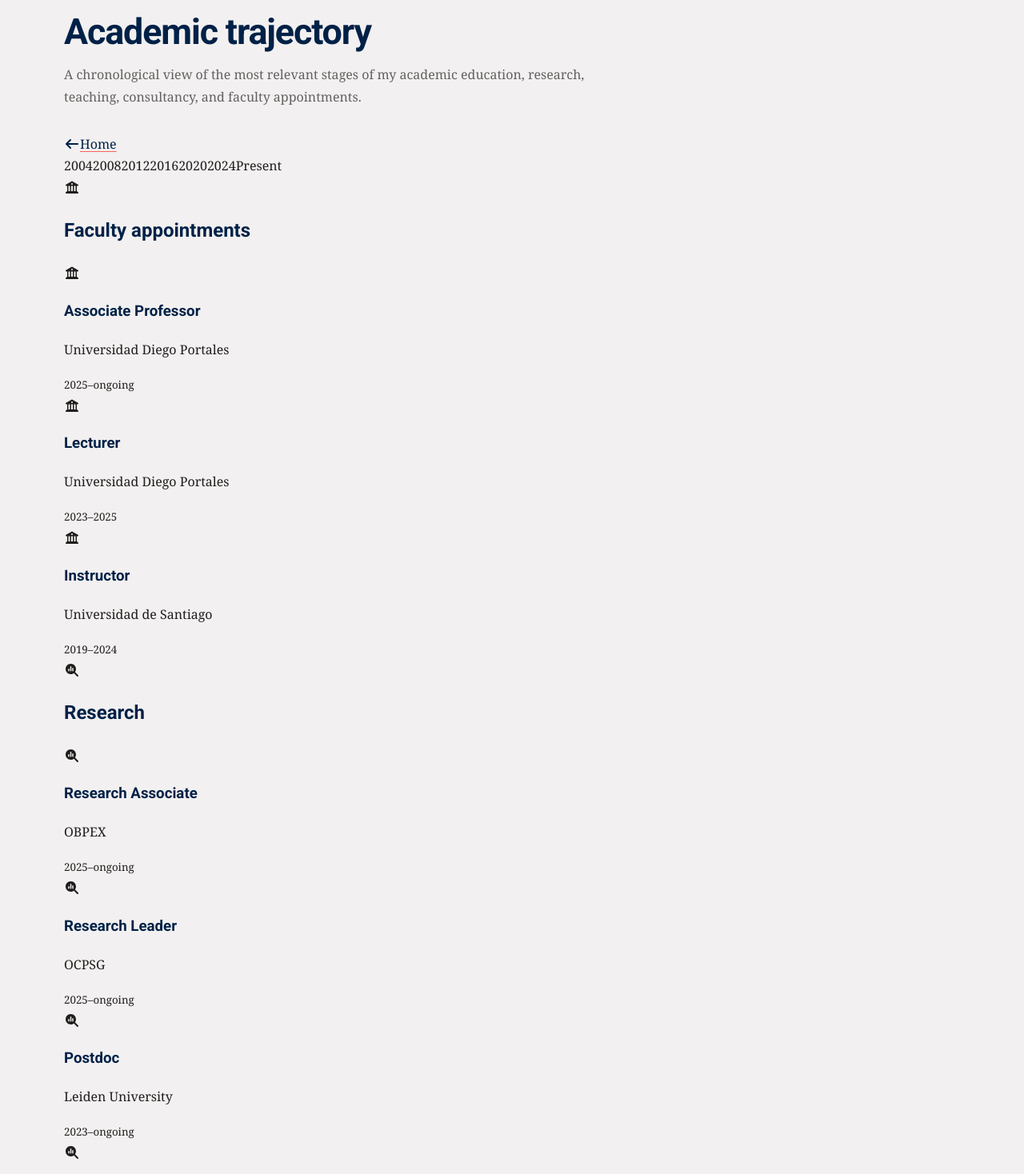
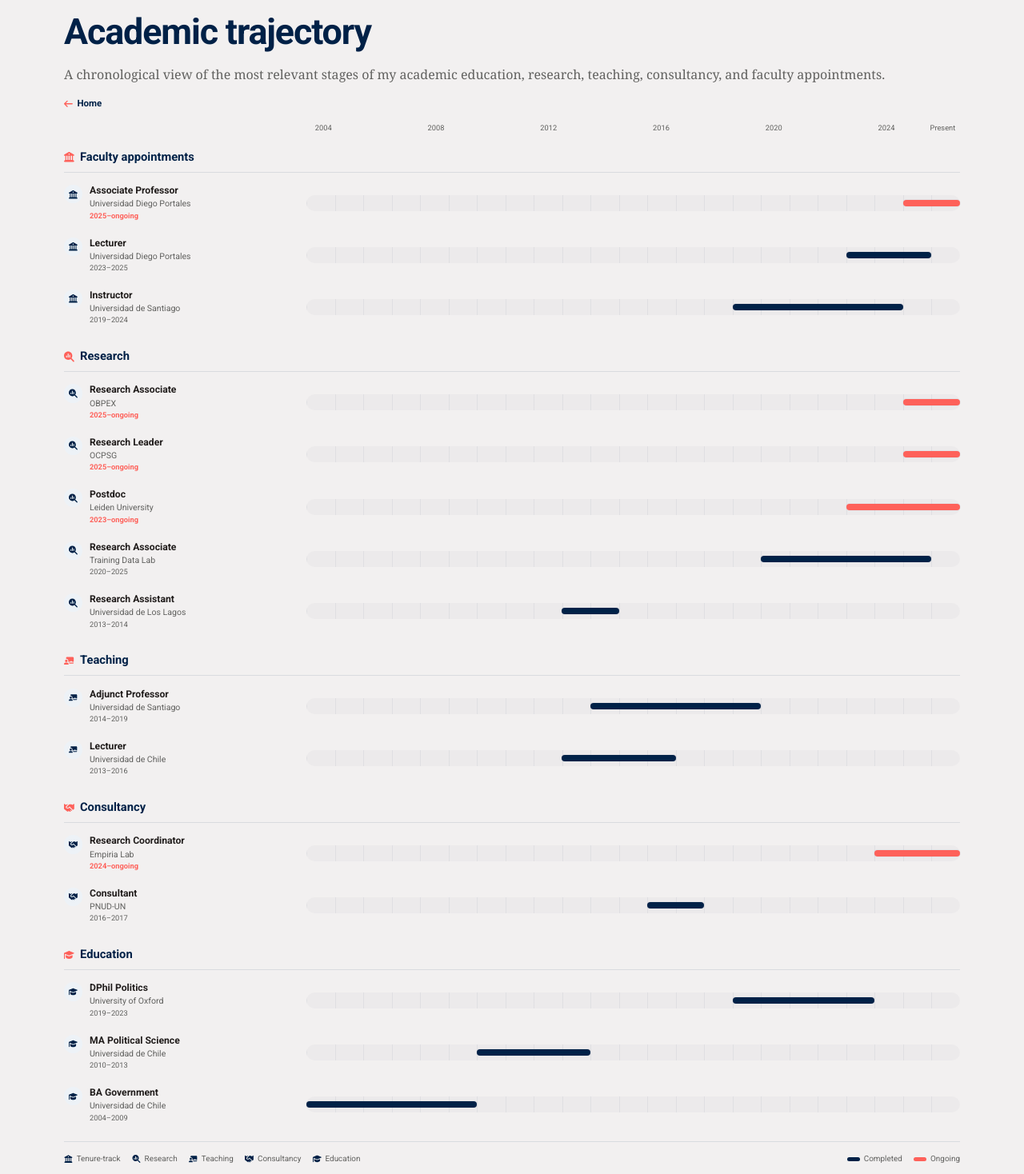
Before and after one commit to bgonzalezbustamante/academic-website, a Next.js app: page /trajectory in a window 1280 px wide. Shown: the part 162-1630 px from the top of the page at 80% size. Built offline with nearby package versions, Linux system fonts and the light colour scheme; no server answers; some icons are missing.

Commit message:
Style academic trajectory page

```diff
--- a/app/globals.css
+++ b/app/globals.css
@@ -4121,3 +4121,291 @@ h4 {
     text-align: left;
   }
 }
+
+
+/* Academic trajectory */
+
+.bio-trajectory-link {
+  display: inline-flex;
+  align-items: center;
+  gap: 0.36rem;
+  margin-top: 0.9rem;
+  color: var(--oxford-blue);
+  font-family: var(--font-roboto), Arial, sans-serif;
+  font-size: 0.72rem;
+  font-weight: 650;
+  text-decoration: none;
+}
+
+.bio-trajectory-link svg {
+  width: 0.72rem;
+  color: var(--oxford-coral);
+}
+
+.bio-trajectory-link:hover {
+  color: var(--oxford-coral);
+}
+
+.trajectory-page-heading .page-lead {
+  max-width: none;
+  margin-bottom: 0.8rem;
+}
+
+.trajectory-toolbar {
+  display: flex;
+  align-items: center;
+  margin-bottom: 1rem;
+  font-family: var(--font-roboto), Arial, sans-serif;
+  font-size: 0.72rem;
+}
+
+.trajectory-toolbar a {
+  display: inline-flex;
+  align-items: center;
+  gap: 0.35rem;
+  font-weight: 650;
+  text-decoration: none;
+}
+
+.trajectory-toolbar a svg {
+  width: 0.68rem;
+  color: var(--oxford-coral);
+}
+
+.trajectory {
+  display: grid;
+  gap: 1.05rem;
+}
+
+.trajectory-axis,
+.trajectory-row {
+  display: grid;
+  grid-template-columns: minmax(235px, 285px) minmax(0, 1fr);
+  gap: 1.1rem;
+}
+
+.trajectory-axis {
+  align-items: end;
+  padding: 0 0.25rem 0.15rem;
+}
+
+.trajectory-year-grid,
+.trajectory-track {
+  display: grid;
+  min-width: 0;
+}
+
+.trajectory-year-grid {
+  align-items: end;
+  color: var(--oxford-ash);
+  font-family: var(--font-roboto), Arial, sans-serif;
+  font-size: 0.58rem;
+  line-height: 1;
+}
+
+.trajectory-year-grid span {
+  justify-self: center;
+  white-space: nowrap;
+}
+
+.trajectory-groups {
+  display: grid;
+  gap: 1.25rem;
+}
+
+.trajectory-group {
+  display: grid;
+  gap: 0.55rem;
+}
+
+.trajectory-group-heading {
+  display: inline-flex;
+  align-items: center;
+  gap: 0.45rem;
+  border-bottom: 1px solid rgba(0, 33, 71, 0.1);
+  padding-bottom: 0.38rem;
+}
+
+.trajectory-group-heading svg {
+  width: 0.8rem;
+  color: var(--oxford-coral);
+}
+
+.trajectory-group-heading h2 {
+  margin: 0;
+  font-size: 0.92rem;
+  font-weight: 650;
+}
+
+.trajectory-rows {
+  display: grid;
+  gap: 0.46rem;
+}
+
+.trajectory-row {
+  align-items: center;
+  min-height: 58px;
+}
+
+.trajectory-role {
+  min-width: 0;
+  display: grid;
+  grid-template-columns: 1.45rem minmax(0, 1fr);
+  gap: 0.55rem;
+  align-items: start;
+}
+
+.trajectory-role-icon {
+  width: 1.45rem;
+  height: 1.45rem;
+  display: inline-flex;
+  align-items: center;
+  justify-content: center;
+  border-radius: 50%;
+  background: var(--oxford-blue-wash);
+  color: var(--oxford-blue);
+}
+
+.trajectory-role-icon svg {
+  width: 0.68rem;
+}
+
+.trajectory-role h3,
+.trajectory-role p,
+.trajectory-role small {
+  margin: 0;
+}
+
+.trajectory-role h3 {
+  color: var(--oxford-charcoal);
+  font-size: 0.76rem;
+  font-weight: 650;
+  line-height: 1.3;
+}
+
+.trajectory-role p {
+  margin-top: 0.08rem;
+  color: var(--oxford-ash);
+  font-family: var(--font-roboto), Arial, sans-serif;
+  font-size: 0.66rem;
+  line-height: 1.35;
+}
+
+.trajectory-role small {
+  display: block;
+  margin-top: 0.08rem;
+  color: var(--oxford-ash);
+  font-family: var(--font-roboto), Arial, sans-serif;
+  font-size: 0.58rem;
+  line-height: 1.3;
+}
+
+.trajectory-role-ongoing small {
+  color: var(--oxford-coral);
+  font-weight: 650;
+}
+
+.trajectory-track {
+  position: relative;
+  min-height: 20px;
+  align-items: center;
+  border-radius: 999px;
+  background:
+    repeating-linear-gradient(
+      to right,
+      rgba(0, 33, 71, 0.055) 0,
+      rgba(0, 33, 71, 0.055) 1px,
+      transparent 1px,
+      transparent calc(100% / 23)
+    ),
+    rgba(0, 33, 71, 0.025);
+}
+
+.trajectory-band {
+  height: 8px;
+  align-self: center;
+  border-radius: 999px;
+  background: var(--oxford-blue);
+  box-shadow: 0 0 0 1px rgba(0, 33, 71, 0.04);
+}
+
+.trajectory-band-ongoing {
+  background: var(--oxford-coral);
+}
+
+.trajectory-legend {
+  display: flex;
+  align-items: flex-start;
+  justify-content: space-between;
+  gap: 1rem 1.5rem;
+  flex-wrap: wrap;
+  border-top: 1px solid rgba(0, 33, 71, 0.1);
+  padding-top: 0.8rem;
+  color: var(--oxford-ash);
+  font-family: var(--font-roboto), Arial, sans-serif;
+  font-size: 0.62rem;
+}
+
+.trajectory-legend-types,
+.trajectory-legend-status {
+  display: flex;
+  flex-wrap: wrap;
+  gap: 0.45rem 0.9rem;
+}
+
+.trajectory-legend span {
+  display: inline-flex;
+  align-items: center;
+  gap: 0.3rem;
+}
+
+.trajectory-legend svg {
+  width: 0.68rem;
+  color: var(--oxford-blue);
+}
+
+.trajectory-status-swatch {
+  width: 1rem;
+  height: 0.34rem;
+  display: inline-block;
+  border-radius: 999px;
+  background: var(--oxford-blue);
+}
+
+.trajectory-status-swatch-ongoing {
+  background: var(--oxford-coral);
+}
+
+@media (max-width: 760px) {
+  .trajectory-axis {
+    display: none;
+  }
+
+  .trajectory-row {
+    grid-template-columns: 1fr;
+    gap: 0.42rem;
+    border-left: 3px solid var(--oxford-blue);
+    padding: 0.5rem 0 0.5rem 0.72rem;
+  }
+
+  .trajectory-row:has(.trajectory-role-ongoing) {
+    border-left-color: var(--oxford-coral);
+  }
+
+  .trajectory-track {
+    display: none;
+  }
+
+  .trajectory-role {
+    grid-template-columns: 1.35rem minmax(0, 1fr);
+  }
+
+  .trajectory-role-icon {
+    width: 1.35rem;
+    height: 1.35rem;
+  }
+
+  .trajectory-legend {
+    flex-direction: column;
+  }
+}
```
